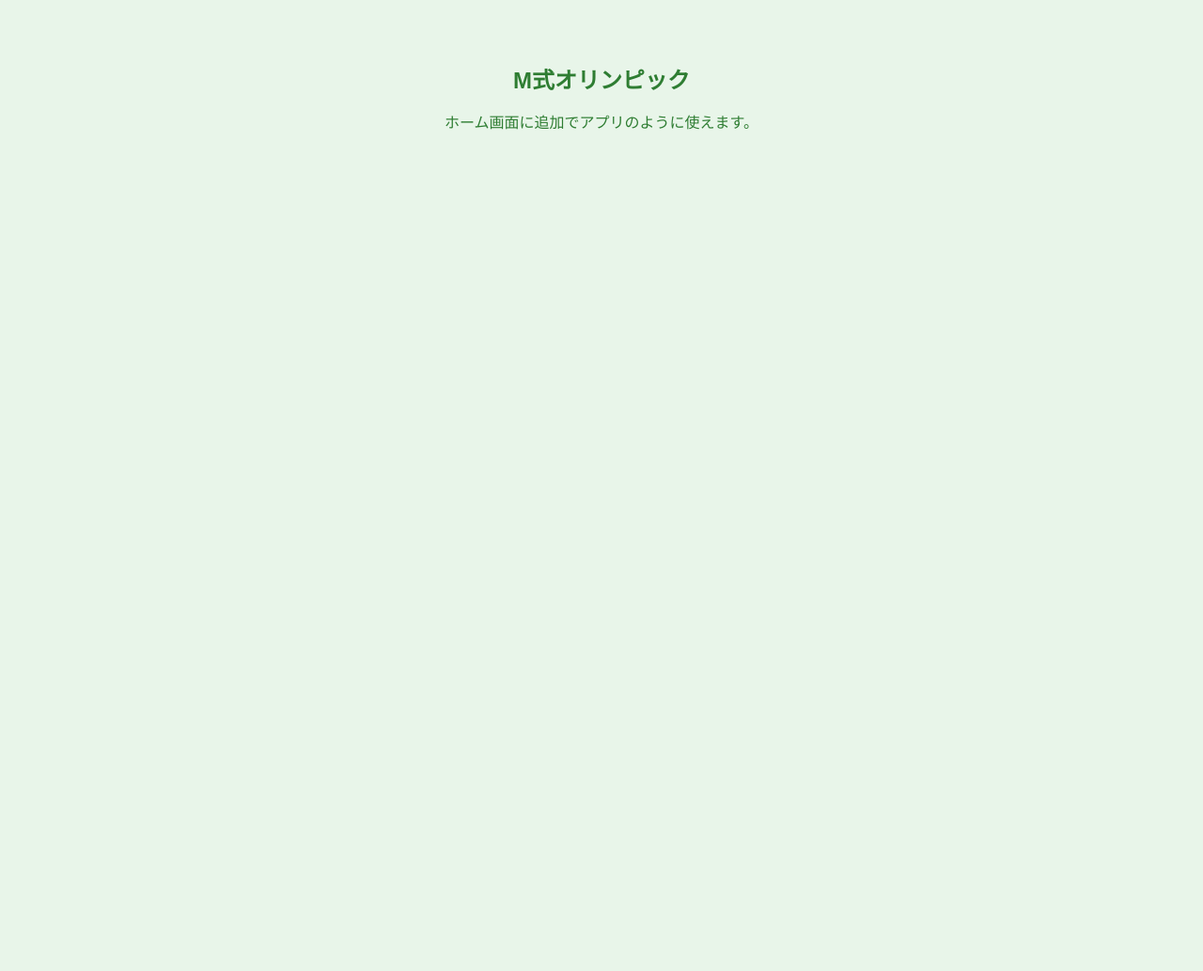
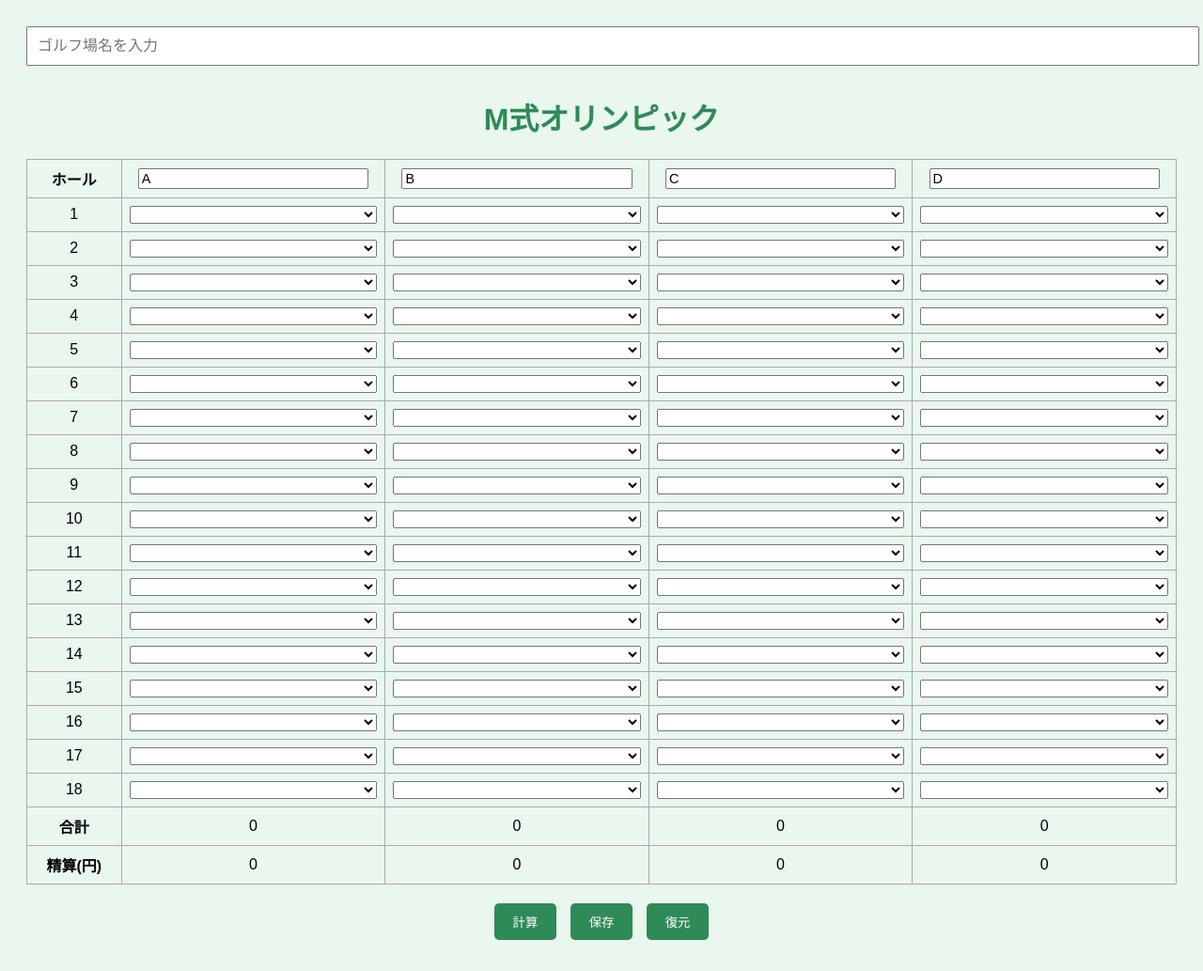
Before and after one commit to nari0923k/Mshiki-orinpic, a plain HTML site: page index.html in a window 1280 px wide. Shown: the whole page at 94% size. Before the commit the page ends 800 px from the top, so only its background shows below. Drawn offline with Linux system fonts and the light colour scheme.

Commit message:
Update index.html

```diff
--- a/index.html
+++ b/index.html
@@ -1,34 +1,172 @@
+<!DOCTYPE html>
 
-<!DOCTYPE html>
 <html lang="ja">
 <head>
-  <meta charset="UTF-8" />
-  <meta name="viewport" content="width=device-width, initial-scale=1.0" />
-  <meta name="theme-color" content="#4CAF50" />
-  <link rel="manifest" href="manifest.json" />
-  <link rel="icon" type="image/png" href="icon-192.png" />
-  <title>M式オリンピック</title>
-  <style>
-    body {
-      margin: 0;
-      font-family: sans-serif;
-      background-color: #e8f5e9;
-      color: #2e7d32;
-      text-align: center;
-      padding: 50px 20px;
-    }
-    h1 {
-      font-size: 24px;
-    }
+<meta charset="utf-8"/>
+<title>M式オリンピック v8</title>
+<meta content="width=device-width, initial-scale=1.0" name="viewport"/>
+<style>
+    body { font-family: sans-serif; background: #e9f7ef; padding: 20px; }
+    h1 { color: #2e8b57; text-align: center; }
+    table { width: 100%; border-collapse: collapse; margin-top: 10px; }
+    th, td { border: 1px solid #aaa; padding: 8px; text-align: center; }
+    select, input[type="text"] { width: 100%; }
+    .controls { margin-top: 15px; text-align: center; }
+    .controls button { padding: 10px 20px; margin: 5px; background: #2e8b57; color: white; border: none; border-radius: 5px; }
+    .title-input { width: 100%; padding: 10px; font-size: 1em; margin-bottom: 10px; }
+    input.player-name { width: 90%; font-size: 0.9em; }
   </style>
 </head>
 <body>
-  <h1><strong>M式オリンピック</strong></h1>
-  <p>ホーム画面に追加でアプリのように使えます。</p>
-  <script>
-    if ('serviceWorker' in navigator) {
-      navigator.serviceWorker.register('service-worker.js');
+<input class="title-input" id="courseName" placeholder="ゴルフ場名を入力" type="text"/>
+<h1>M式オリンピック</h1>
+<table id="scoreTable">
+<thead>
+<tr>
+<th>ホール</th>
+<th><input class="player-name" id="nameA" maxlength="3" type="text" value="A"/></th>
+<th><input class="player-name" id="nameB" maxlength="3" type="text" value="B"/></th>
+<th><input class="player-name" id="nameC" maxlength="3" type="text" value="C"/></th>
+<th><input class="player-name" id="nameD" maxlength="3" type="text" value="D"/></th>
+</tr>
+</thead>
+<tbody></tbody>
+<tfoot>
+<tr>
+<th>合計</th>
+<td id="totalA">0</td>
+<td id="totalB">0</td>
+<td id="totalC">0</td>
+<td id="totalD">0</td>
+</tr>
+<tr>
+<th>精算(円)</th>
+<td id="payA">0</td>
+<td id="payB">0</td>
+<td id="payC">0</td>
+<td id="payD">0</td>
+</tr>
+</tfoot>
+</table>
+<div class="controls">
+<button onclick="calculate()">計算</button>
+<button onclick="save()">保存</button>
+<button onclick="load()">復元</button>
+</div>
+<script>
+const scores = {
+  "": 0, "金": 4, "銀": 3, "銅": 2, "鉄": 1,
+  "ダイヤ": 5, "金罰": -1, "銀罰": -2,
+  "銅罰": -3, "鉄罰": -4, "ニアピン": 3
+};
+const players = ["A", "B", "C", "D"];
+const tbody = document.querySelector("#scoreTable tbody");
+
+for (let i = 1; i <= 18; i++) {
+  const row = document.createElement("tr");
+  const holeCell = document.createElement("td");
+  holeCell.textContent = i;
+  row.appendChild(holeCell);
+  for (let j = 0; j < players.length; j++) {
+    const td = document.createElement("td");
+    const select = document.createElement("select");
+    for (let key in scores) {
+      const option = document.createElement("option");
+      option.value = key;
+      option.textContent = key;
+      select.appendChild(option);
     }
-  </script>
+    td.appendChild(select);
+    row.appendChild(td);
+  }
+  tbody.appendChild(row);
+}
+
+
+
+
+
+
+function calculate() {
+  const totals = [0, 0, 0, 0];
+  const rows = tbody.querySelectorAll("tr");
+
+  const playerSelections = [[], [], [], []]; // A, B, C, D の選択データ
+
+  rows.forEach(row => {
+    const selects = row.querySelectorAll("select");
+    selects.forEach((s, i) => {
+      playerSelections[i].push(s.value);
+    });
+  });
+
+  for (let i = 0; i < 4; i++) {
+    const values = playerSelections[i];
+    let baseTotal = 0;
+
+    values.forEach(val => {
+      baseTotal += scores[val] || 0;
+    });
+
+    let bonus = 0;
+
+    // フルハウス判定：同じ種類が4つ揃ったら（縦列で）
+    const count = {};
+    values.forEach(v => {
+      if (v && !v.includes("罰") && scores[v] > 0) {
+        count[v] = (count[v] || 0) + 1;
+      }
+    });
+
+    for (let key in count) {
+      if (count[key] === 4) {
+        bonus += scores[key] * 4; // フルハウス：元スコアに加えて同じ点数分のボーナス
+      }
+    }
+
+    // ストレート判定：金・銀・銅・鉄が1つずつ揃っている（縦列）
+    const valSet = new Set(values);
+    if (["金", "銀", "銅", "鉄"].every(v => valSet.has(v))) {
+      bonus += 10;  // 基本得点10点はすでに baseTotal に含まれているため、ボーナスは+10点のみ
+    }
+
+    totals[i] = baseTotal + bonus;
+  }
+
+  totals.forEach((total, i) => {
+    document.getElementById("total" + players[i]).textContent = total;
+  });
+
+  const payments = totals.map((t, i, arr) => {
+    const others = arr.filter((_, j) => j != i).reduce((a, b) => a + b, 0);
+    return t * 100 * (arr.length - 1) - others * 100;
+  });
+
+  payments.forEach((p, i) => {
+    document.getElementById("pay" + players[i]).textContent = p;
+  });
+}
+
+function save() {
+  const data = Array.from(tbody.querySelectorAll("select")).map(s => s.value);
+  localStorage.setItem("olympicData", JSON.stringify(data));
+  localStorage.setItem("courseName", document.getElementById("courseName").value);
+  players.forEach(p => {
+    localStorage.setItem("name" + p, document.getElementById("name" + p).value);
+  });
+}
+
+function load() {
+  const data = JSON.parse(localStorage.getItem("olympicData") || "[]");
+  const selects = tbody.querySelectorAll("select");
+  data.forEach((val, i) => {
+    if (selects[i]) selects[i].value = val;
+  });
+  document.getElementById("courseName").value = localStorage.getItem("courseName") || "";
+  players.forEach(p => {
+    document.getElementById("name" + p).value = localStorage.getItem("name" + p) || p;
+  });
+}
+</script>
 </body>
 </html>
```
